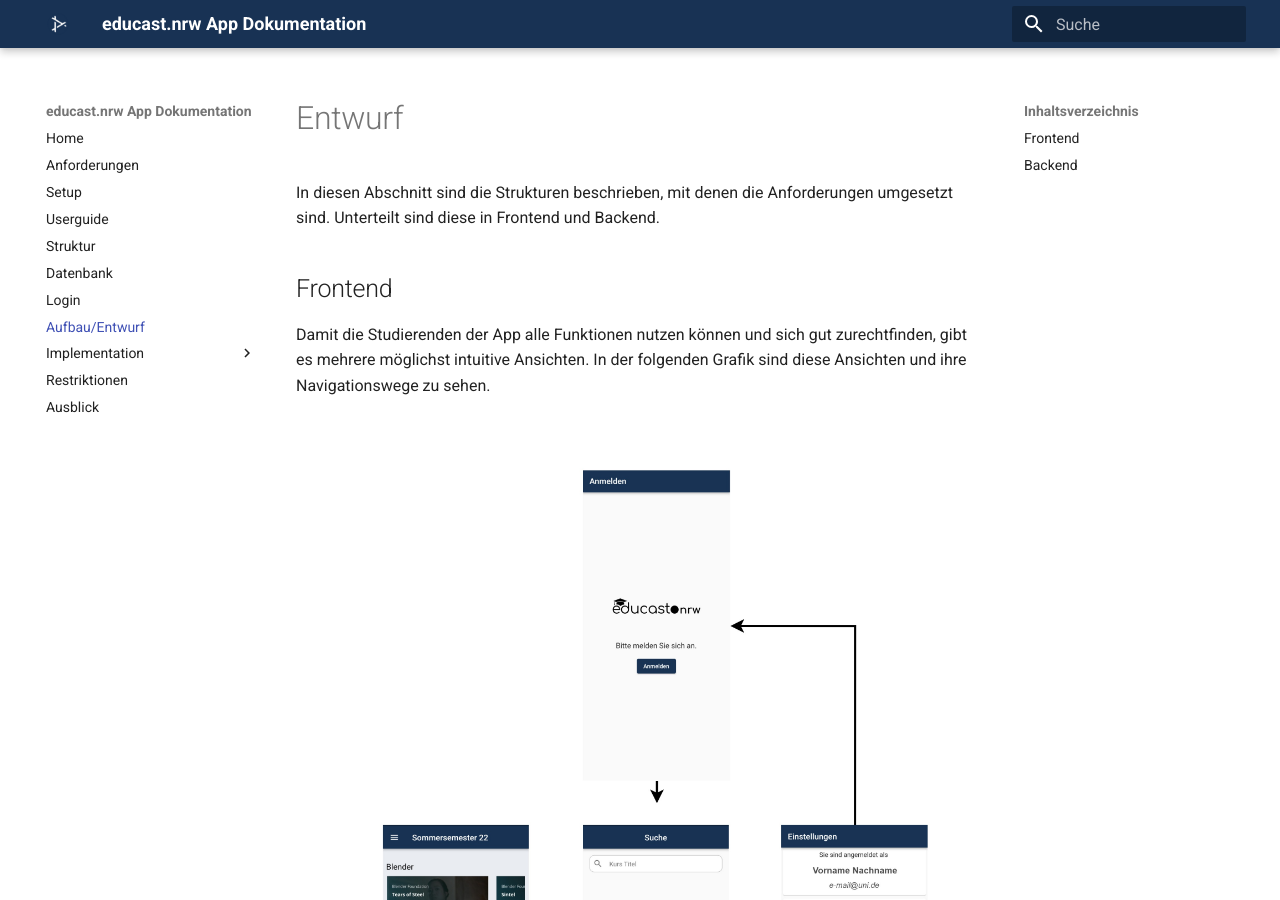
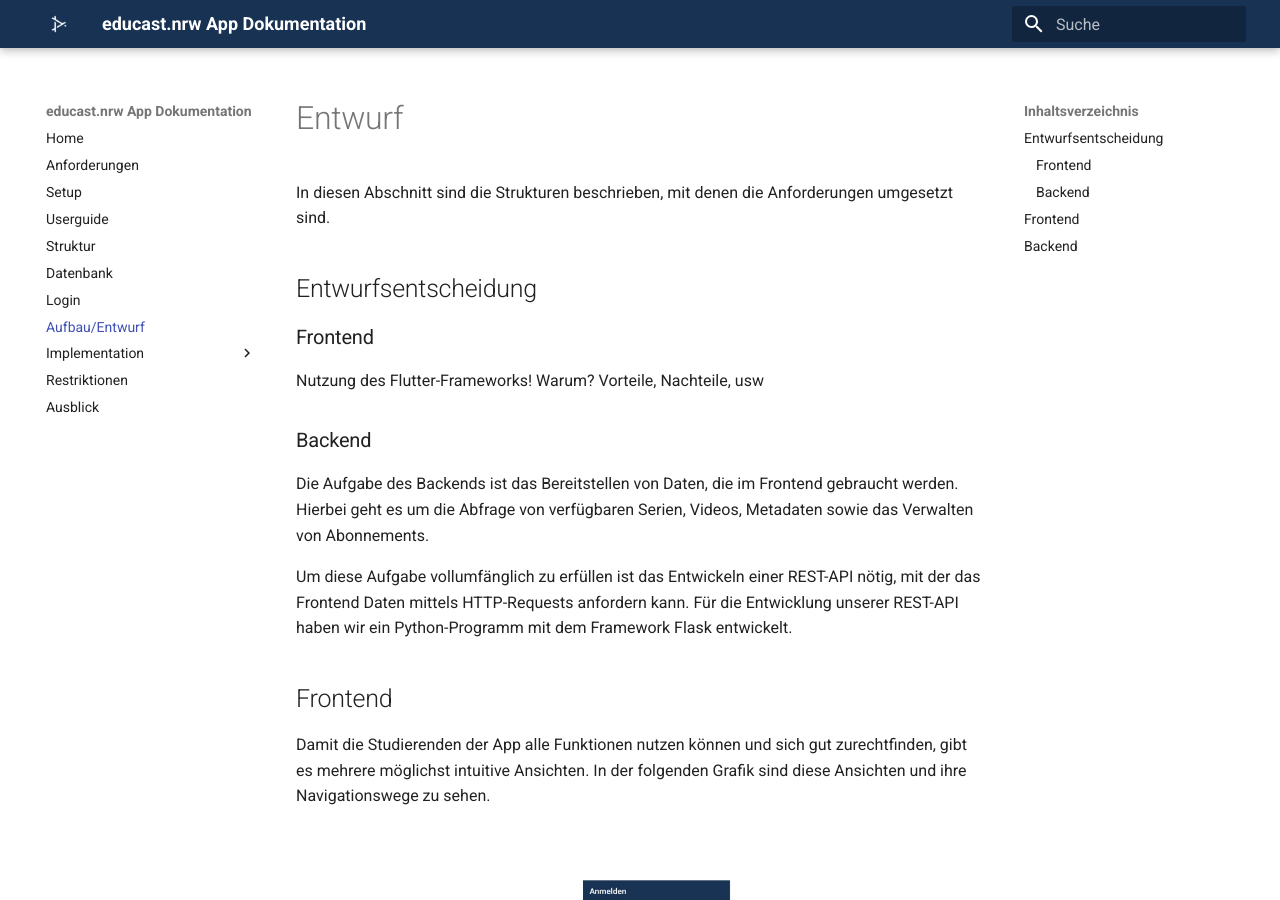
Before and after one commit to educastmobileapp/docs, an MkDocs documentation site: the page built from docs/entwurf.md, in a window 1280 px wide and 900 px high. Built offline with MkDocs 1.6.1 and Material for MkDocs 9.7.7, drawn with Linux system fonts in a browser that asks for light colours.

Commit message:
Begin design decisions

```diff
--- a/docs/entwurf.md
+++ b/docs/entwurf.md
@@ -1,6 +1,18 @@
 # Entwurf
 
-In diesen Abschnitt sind die Strukturen beschrieben, mit denen die Anforderungen umgesetzt sind. Unterteilt sind diese in Frontend und Backend.
+In diesen Abschnitt sind die Strukturen beschrieben, mit denen die Anforderungen umgesetzt sind.
+
+## Entwurfsentscheidung
+
+### Frontend
+
+Nutzung des Flutter-Frameworks! Warum? Vorteile, Nachteile, usw
+
+
+### Backend
+Die Aufgabe des Backends ist das Bereitstellen von Daten, die im Frontend gebraucht werden. Hierbei geht es um die Abfrage von verfügbaren Serien, Videos, Metadaten sowie das Verwalten von Abonnements.
+
+Um diese Aufgabe vollumfänglich zu erfüllen ist das Entwickeln einer REST-API nötig, mit der das Frontend Daten mittels HTTP-Requests anfordern kann. Für die Entwicklung unserer REST-API haben wir ein Python-Programm mit dem Framework Flask entwickelt.
 
 ## Frontend
 
```
